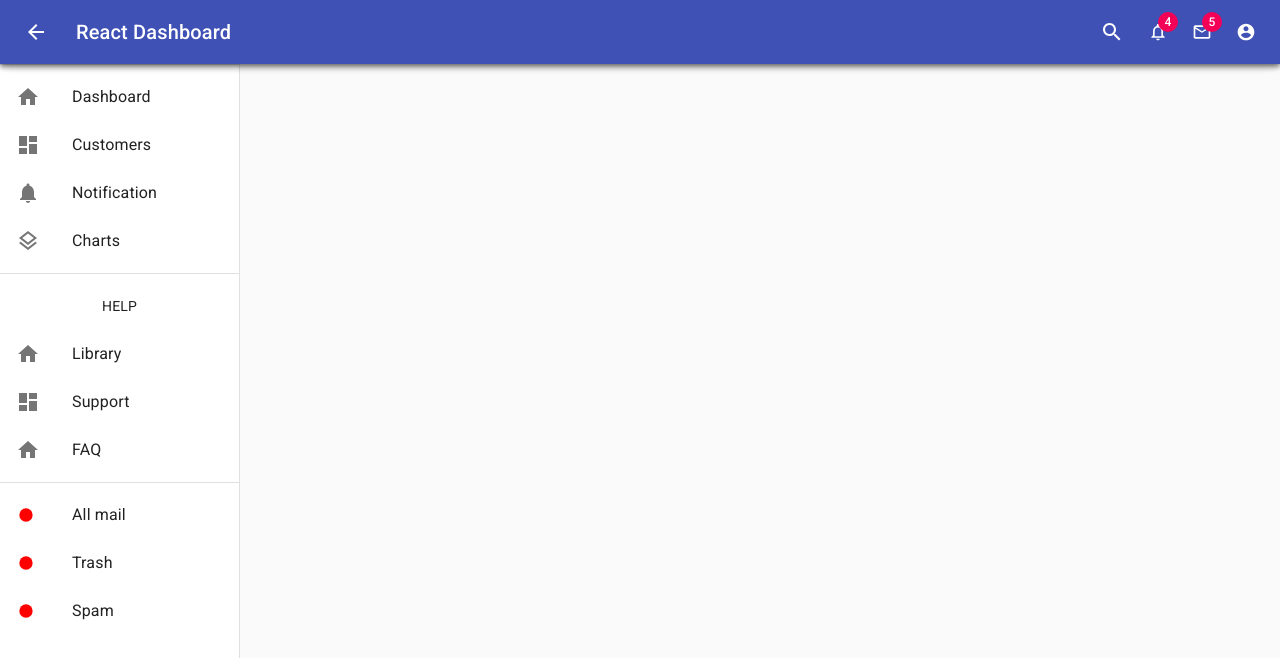
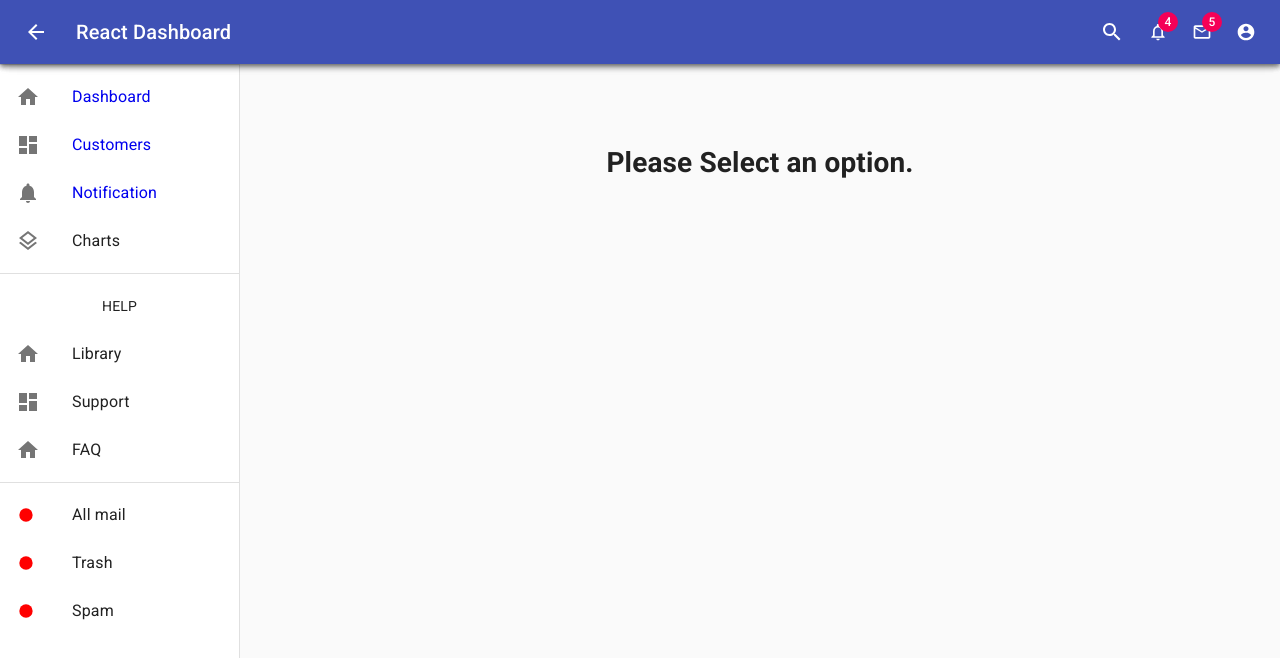
Before and after one commit to sojib-bd/react-dashboard, a React (Create React App) app: page / in a window 1280 px wide. Shown: the top 658 px of the page. Built offline with nearby package versions, Linux system fonts and the light colour scheme.

Commit message:
finish the routing/ not fully-atleast half

```diff
--- a/package.json
+++ b/package.json
@@ -10,6 +10,7 @@
     "@testing-library/user-event": "^7.2.1",
     "react": "^16.13.1",
     "react-dom": "^16.13.1",
+    "react-router-dom": "^5.1.2",
     "react-scripts": "3.4.1"
   },
   "scripts": {
--- /dev/null
+++ b/src/Components/Customer/Customer.js
@@ -0,0 +1,11 @@
+import React from 'react';
+
+const Customer = () => {
+    return (
+        <div>
+            <h1>Customer Section</h1>
+        </div>
+    );
+};
+
+export default Customer;
--- /dev/null
+++ b/src/Components/Dashboard/Dashboard.js
@@ -0,0 +1,11 @@
+import React from 'react';
+
+const Dashboard = () => {
+    return (
+        <div>
+            <h1>Dash Board Section</h1>
+        </div>
+    );
+};
+
+export default Dashboard;
--- /dev/null
+++ b/src/Components/Error/Error.js
@@ -0,0 +1,12 @@
+import React from 'react';
+
+const Error = () => {
+    return (
+        <div>
+            <h1>Sorry, This page is not available.</h1>
+            <p>404 server error</p>
+        </div>
+    );
+};
+
+export default Error;
--- /dev/null
+++ b/src/Components/Notification/Notification.js
@@ -0,0 +1,11 @@
+import React from 'react';
+
+const Notification = () => {
+    return (
+        <div>
+            <h1>There are No Notification available now...</h1>
+        </div>
+    );
+};
+
+export default Notification;
--- a/src/Components/SideBar/SideBar.js
+++ b/src/Components/SideBar/SideBar.js
@@ -5,23 +5,37 @@ import CssBaseline from '@material-ui/core/CssBaseline';
 import Divider from '@material-ui/core/Divider';
 import Drawer from '@material-ui/core/Drawer';
 import Hidden from '@material-ui/core/Hidden';
-import IconButton from '@material-ui/core/IconButton';
+
 import HomeIcon from '@material-ui/icons/Home';
 import List from '@material-ui/core/List';
 import ListItem from '@material-ui/core/ListItem';
 import ListItemIcon from '@material-ui/core/ListItemIcon';
 import ListItemText from '@material-ui/core/ListItemText';
 import DashboardIcon from '@material-ui/icons/Dashboard';
-import MenuIcon from '@material-ui/icons/Menu';
-import Toolbar from '@material-ui/core/Toolbar';
 import Typography from '@material-ui/core/Typography';
 import { makeStyles, useTheme } from '@material-ui/core/styles';
 import PrimarySearchAppBar from '../TopBar/TopBar';
 import NotificationsIcon from '@material-ui/icons/Notifications';
 import FiberManualRecordIcon from '@material-ui/icons/FiberManualRecord';
 import LayersOutlinedIcon from '@material-ui/icons/LayersOutlined';
+import Dashboard from '../Dashboard/Dashboard';
+import { useState } from 'react';
+
+
+import {
+    BrowserRouter as Router,
+    Switch,
+    Route,
+    Link
+} from "react-router-dom";
+import Customer from '../Customer/Customer';
+import Notification from '../Notification/Notification';
+import Error from '../Error/Error';
 
 const drawerWidth = 240;
+
+
+
 
 const useStyles = makeStyles(theme => ({
     root: {
@@ -43,6 +57,13 @@ const useStyles = makeStyles(theme => ({
         [theme.breakpoints.up('sm')]: {
             display: 'none',
         },
+
+        hidden: {
+            display: 'none'
+        },
+        main: {
+            marginTop: 100
+        }
     },
     // necessary for content to be below app bar
     toolbar: theme.mixins.toolbar,
@@ -56,6 +77,8 @@ const useStyles = makeStyles(theme => ({
 }));
 
 function ResponsiveDrawer(props) {
+
+
     const { container } = props;
     const classes = useStyles();
     const theme = useTheme();
@@ -70,24 +93,30 @@ function ResponsiveDrawer(props) {
             <div className={classes.toolbar} />
             <Divider />
             <List>
+                <Link to="/dashboard" style={{ textDecoration: 'none' }}>
                     <ListItem button>
                         <ListItemIcon>
                             <HomeIcon />
                         </ListItemIcon>
                         <ListItemText primary="Dashboard"></ListItemText>
                     </ListItem>
+                </Link>
+                <Link to="/customer" style={{ textDecoration: 'none' }}>
                     <ListItem button>
                         <ListItemIcon>
                             <DashboardIcon />
                         </ListItemIcon>
                         <ListItemText primary="Customers"></ListItemText>
                     </ListItem>
+                </Link>
+                <Link to="/notification" style={{ textDecoration: 'none' }}>
                     <ListItem button>
                         <ListItemIcon>
                             <NotificationsIcon />
                         </ListItemIcon>
                         <ListItemText primary="Notification"></ListItemText>
                     </ListItem>
+                </Link>
                 <ListItem button>
                     <ListItemIcon>
                         <LayersOutlinedIcon />
@@ -123,6 +152,7 @@ function ResponsiveDrawer(props) {
 
     return (
         <div className={classes.root}>
+            <Router>
                 <CssBaseline />
                 <AppBar position="fixed" className={classes.appBar}>
                     <PrimarySearchAppBar />
@@ -136,6 +166,7 @@ function ResponsiveDrawer(props) {
                             anchor={theme.direction === 'rtl' ? 'right' : 'left'}
                             open={mobileOpen}
                             onClose={handleDrawerToggle}
+
                             classes={{
                                 paper: classes.drawerPaper,
                             }}
@@ -158,10 +189,26 @@ function ResponsiveDrawer(props) {
                         </Drawer>
                     </Hidden>
                 </nav>
-            <main className={classes.content}>
-                <div className={classes.toolbar} />
-
+                <main className={classes.content} style={{ marginTop: '100px' }}>
+                    <Switch>
+                        <Route path='/dashboard'>
+                            <Dashboard />
+                        </Route>
+                        <Route path='/customer'>
+                            <Customer />
+                        </Route>
+                        <Route path="/notification">
+                            <Notification />
+                        </Route>
+                        <Route exact path="/">
+                            <h1>Please Select an option.</h1>
+                        </Route>
+                        <Route path="*">
+                            <Error />
+                        </Route>
+                    </Switch>
                 </main>
+            </Router>
         </div>
     );
 }
```
Also changed, not shown: 1 other file (tests, documents, lock files or other folders). Lines whose indentation alone changed are shown as unchanged.
